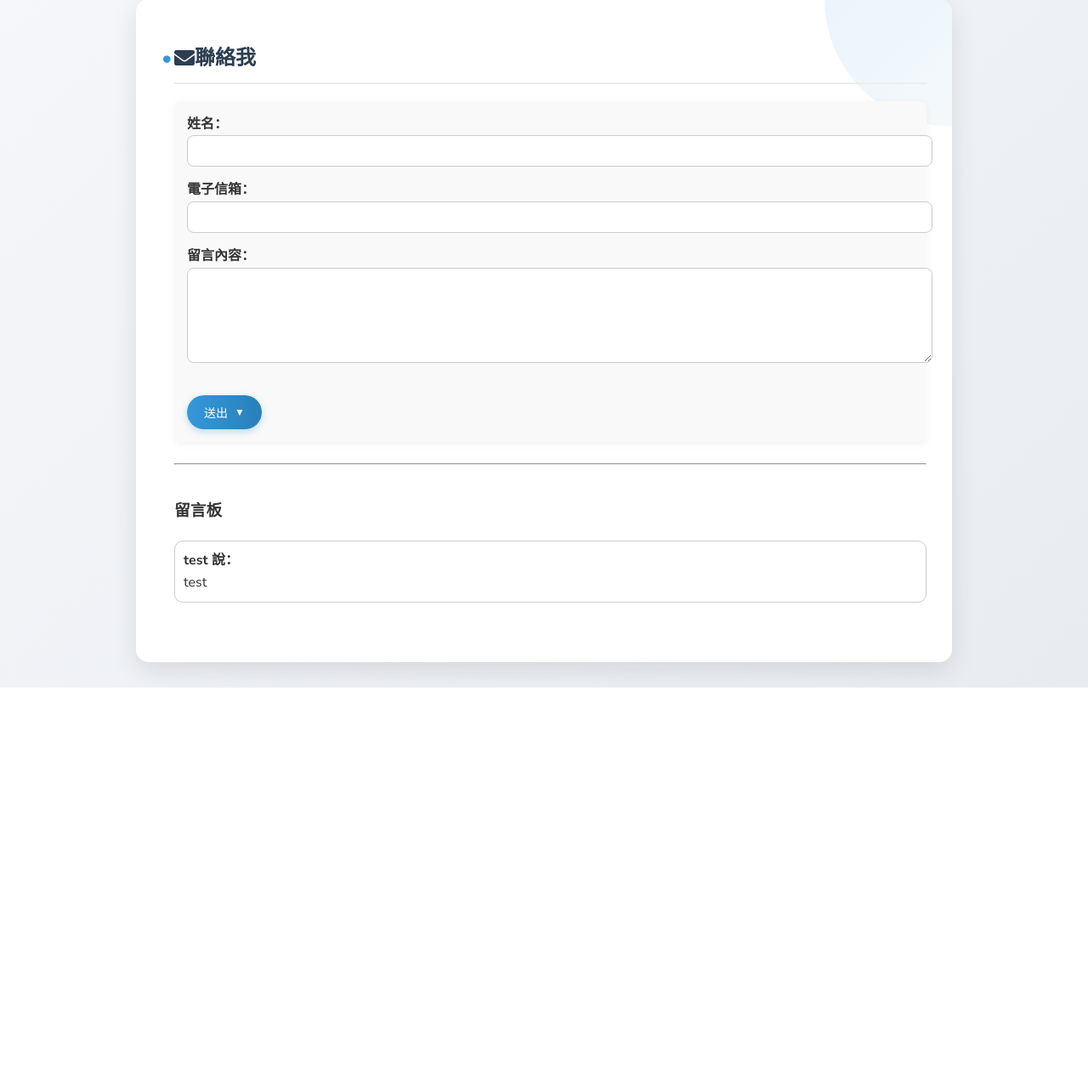
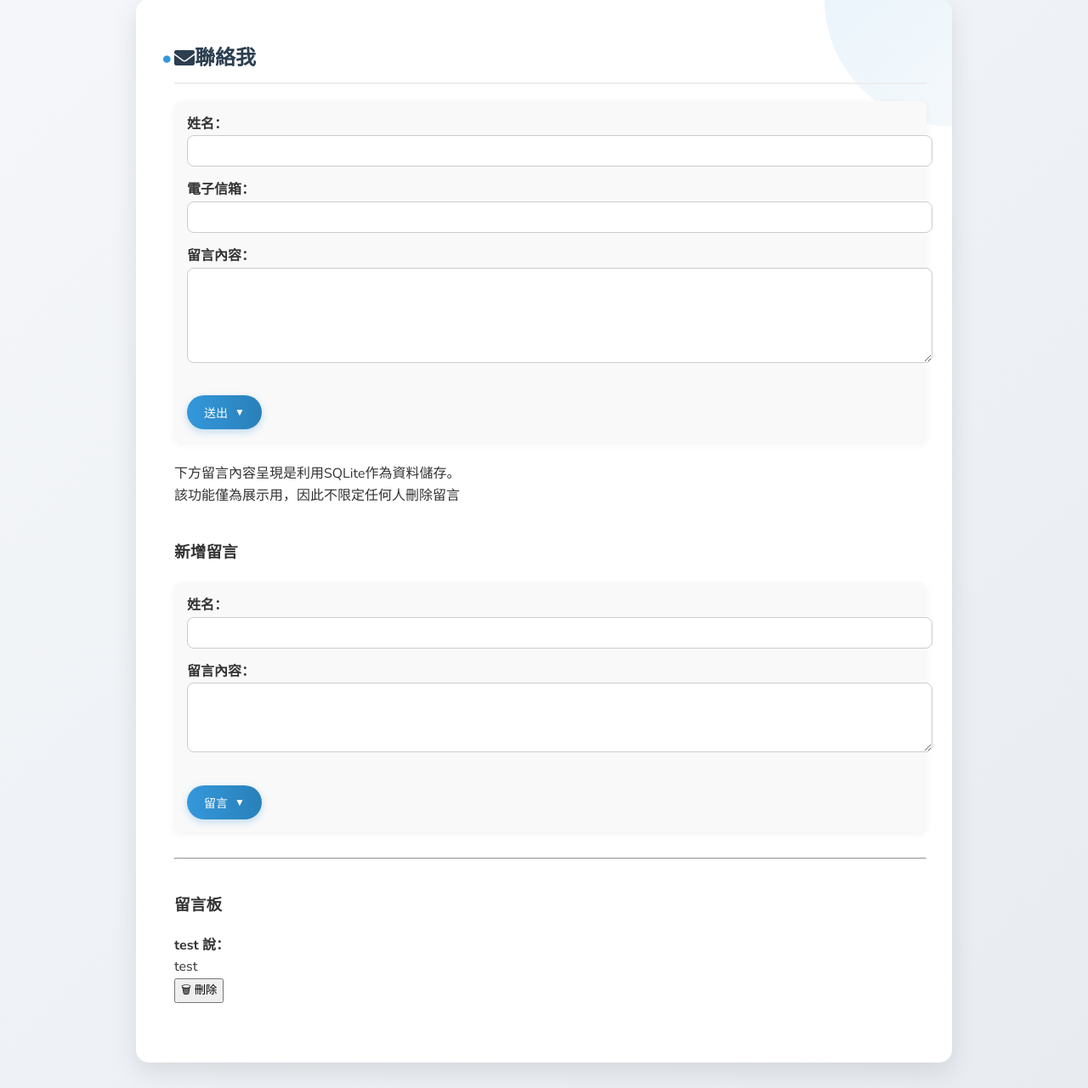
Before and after one commit to klo4634321/HTML_Demo, a Flask app: page /contact in a window 1280 px wide. Shown: the part 103-1383 px from the top of the page at 85% size. Before the commit the page ends 912 px from the top, so only its background shows below. Run offline with Flask 3, Linux system fonts and the light colour scheme; data comes from the database, SQL or seed files in the repository; both versions use the stored data as it was after the commit.

Commit message:
增加留言板功能

```diff
--- a/app.py
+++ b/app.py
@@ -24,27 +24,73 @@ def project():
     return render_template('projects.html')
 
 
-@app.route('/contact', methods=['GET', 'POST'])
-def contact():
-    if request.method == 'POST':
-        name = request.form['name']
-        context = request.form['context']
+# @app.route('/contact', methods=['GET', 'POST'])
+# def contact():
+#     if request.method == 'POST':
+#         name = request.form['name']
+#         context = request.form['context']
 
-        conn = sqlite3.connect('Devdb.db')  # ← 改成你自己的資料庫名稱
-        c = conn.cursor()
-        c.execute('INSERT INTO comment (name, context) VALUES (?, ?)', (name, context))
-        conn.commit()
-        conn.close()
+#         conn = sqlite3.connect('Devdb.db')  # ← 改成你自己的資料庫名稱
+#         c = conn.cursor()
+#         c.execute('INSERT INTO comment (name, context) VALUES (?, ?)', (name, context))
+#         conn.commit()
+#         conn.close()
 
-        return redirect('/contact')  # 留言後重新整理頁面顯示新留言
+#         return redirect('/contact')
+
+#     conn = sqlite3.connect('Devdb.db')
+#     c = conn.cursor()
+#     c.execute('SELECT id, name, context FROM comment ORDER BY id DESC')
+#     messages = c.fetchall()
+#     conn.close()
+
+#     return render_template('contact.html', messages=messages)
+
+@app.route('/comment', methods=['POST'])
+def comment():
+
+    name = request.form['name']
+    message = request.form['context']
 
     conn = sqlite3.connect('Devdb.db')
-    c = conn.cursor()
-    c.execute('SELECT name, context FROM comment ORDER BY id DESC')
-    messages = c.fetchall()
+    cursor = conn.cursor()
+    cursor.execute(
+        'INSERT INTO comment (name, context) VALUES (?, ?)',
+        (name, message)  # 留言功能不用 email，就空著
+    )
+    conn.commit()
     conn.close()
+    return redirect('/contact')  # 留言完回到 contact 頁面
 
+@app.route('/delete_comment', methods=['POST'])
+def delete_comment():
+
+    comment_id = request.form['id']
+    print(f'收到要刪除的留言 ID：{comment_id}')  # 🔍 除錯用
+
+    conn = sqlite3.connect('Devdb.db')
+    cursor = conn.cursor()
+    cursor.execute('DELETE FROM comment WHERE id = ?', (comment_id,))
+    conn.commit()
+    conn.close()
+    return redirect('/contact')  # 刪除留言後回到 contact 頁面
+
+
+def get_db_connection():
+    conn = sqlite3.connect('Devdb.db')
+    conn.row_factory = sqlite3.Row  # ★ 這一行很重要！
+    return conn
+
+@app.route('/contact')
+def contact():
+    conn = get_db_connection()
+    cursor = conn.cursor()
+    cursor.execute('SELECT id, name, context FROM comment')
+    messages = cursor.fetchall()
+    conn.close()
     return render_template('contact.html', messages=messages)
+
+
 
 if __name__ == '__main__':
     port = int(os.environ.get('PORT', 5000))
--- a/templates/contact.html
+++ b/templates/contact.html
@@ -33,15 +33,38 @@
             </div>
             </form>
 
+            <p>下方留言內容呈現是利用SQLite作為資料儲存。<br>該功能僅為展示用，因此不限定任何人刪除留言</p>
+
+            <h3 style="margin-top: 40px;">新增留言</h3>
+            <form method="POST" action="/comment" style="margin-bottom:30px;">
+                <div class="entry">
+                    <label for="comment_name"><strong>姓名：</strong></label><br>
+                    <input type="text" id="comment_name" name="name" required style="width:100%; padding:10px; margin-bottom:15px; border-radius:8px; border:1px solid #ccc;">
+
+                    <label for="comment_message"><strong>留言內容：</strong></label><br>
+                    <textarea id="comment_message" name="context" rows="4" required style="width:100%; padding:10px; margin-bottom:15px; border-radius:8px; border:1px solid #ccc;"></textarea>
+
+                    <button type="submit" class="toggle-button">留言</button>
+                </div>
+            </form>
+
             <hr>
             <h3 style="margin-top: 40px;">留言板</h3>
             <div>
-                {% for name, context in messages %}
-                    <div style="border:1px solid #ccc; padding:10px; margin:10px 0; border-radius:10px;">
-                        <strong>{{ name }} 說：</strong><br>
-                        {{ context }}
-                    </div>
+                {% for msg in messages %}
+                <div>
+                    <strong>{{ msg.name }} 說：</strong><br>
+                    {{ msg.context }}
+
+                    <form method="POST" action="/delete_comment">
+                        <input type="hidden" name="id" value="{{ msg.id }}">
+                        <button type="submit">🗑 刪除</button>
+                    </form>
+                </div>
+                {% else %}
+                <p>目前沒有留言。</p>
                 {% endfor %}
+
             </div>
 
 
```
Also changed, not shown: Devdb.db, messages.db (deleted).
